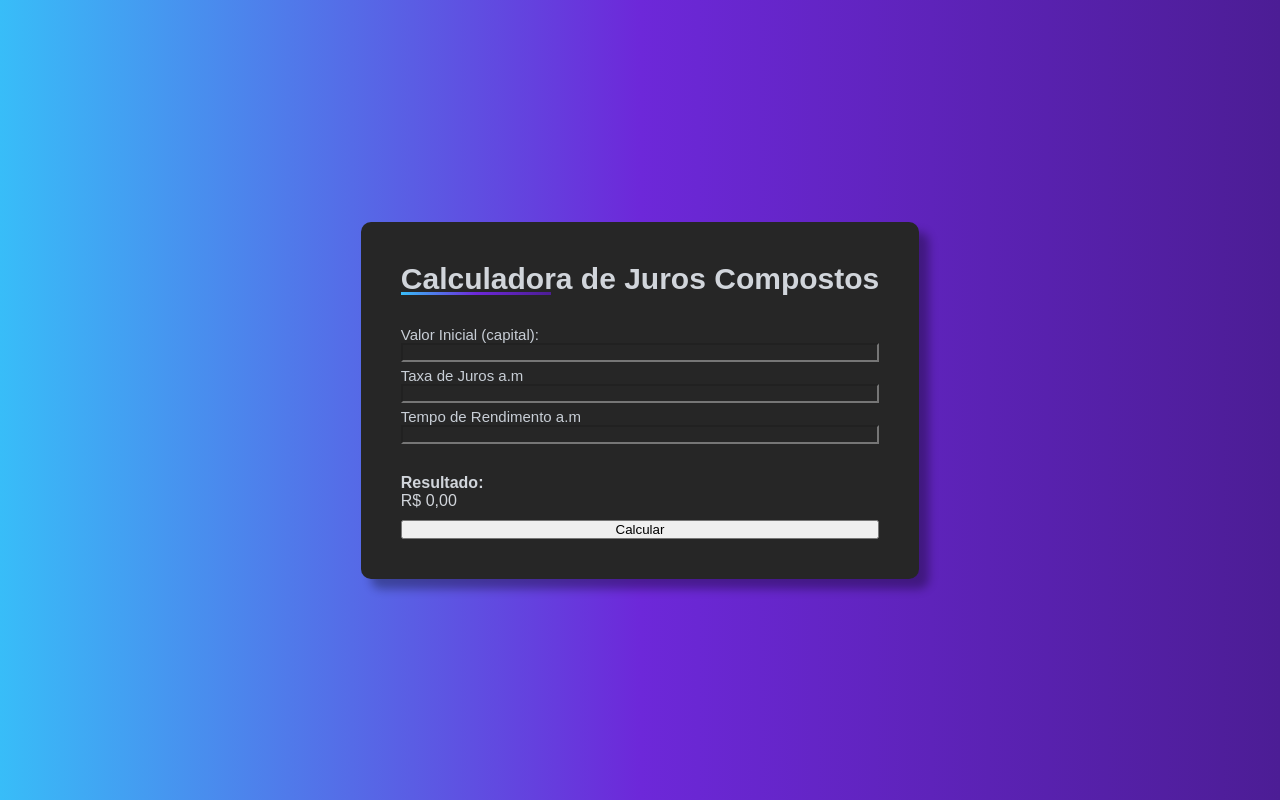
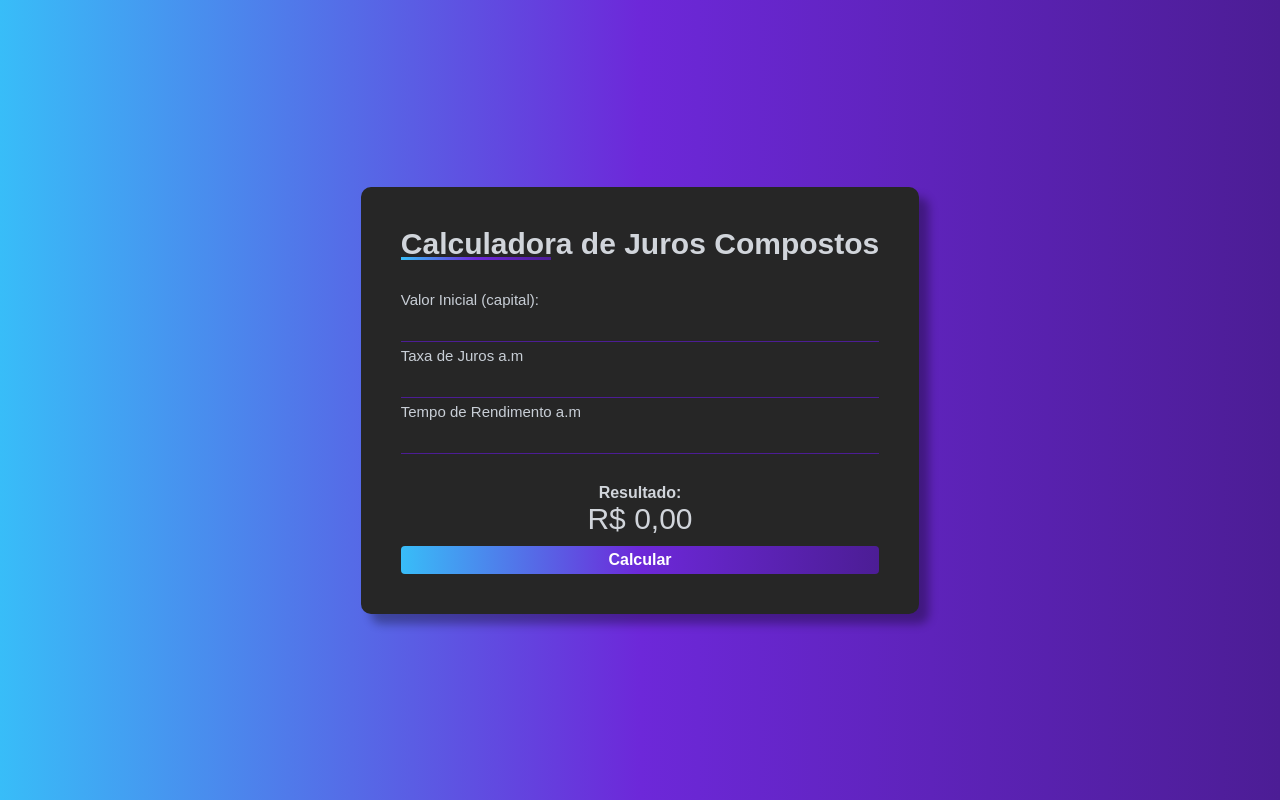
Before and after one commit to vlinoo/Calculadora-de-juros-composto, a plain HTML site: page index.html in a window 1280 px wide. Drawn offline with Linux system fonts and the light colour scheme.

Commit message:
quinto commit

```diff
--- a/style.css
+++ b/css/style.css
@@ -43,6 +43,14 @@
 #calculate{
     margin-top: 10px;
     width: 100%;
+    background: var(--linear-gradient);
+    border: none;
+    padding: 5px;
+    color: #fff;
+    font-weight: bold;
+    border-radius: 4px;
+    font-size: 16px;
+    cursor: pointer;
 }
 
 #calculator h2 {
@@ -73,6 +81,23 @@
 }
 
 .input-field input {
+    background-color: transparent;
+    border: none;
+    border-bottom: 1px solid #4c1d95;
+    color: #fff;
+    font-size: 20px;
+    padding: 5px;
+}
 
-    background-color: transparent;
+.input-field input:focus{
+    outline: none;
 }
+
+#result{
+    text-align: center;
+}
+
+#total{
+    font-size: 30px;
+
+}
--- a/index.html
+++ b/index.html
@@ -5,7 +5,7 @@
     <meta http-equiv="X-UA-Compatible" content="IE=edge">
     <meta name="viewport" content="width=device-width, initial-scale=1.0">
     <title>Juros Compostos</title>
-    <link rel="stylesheet" href="./style.css">
+    <link rel="stylesheet" href="../css/style.css">
 </head>
 <body>
     <main id="container">
```
Also changed, not shown: js/script.js (added).
